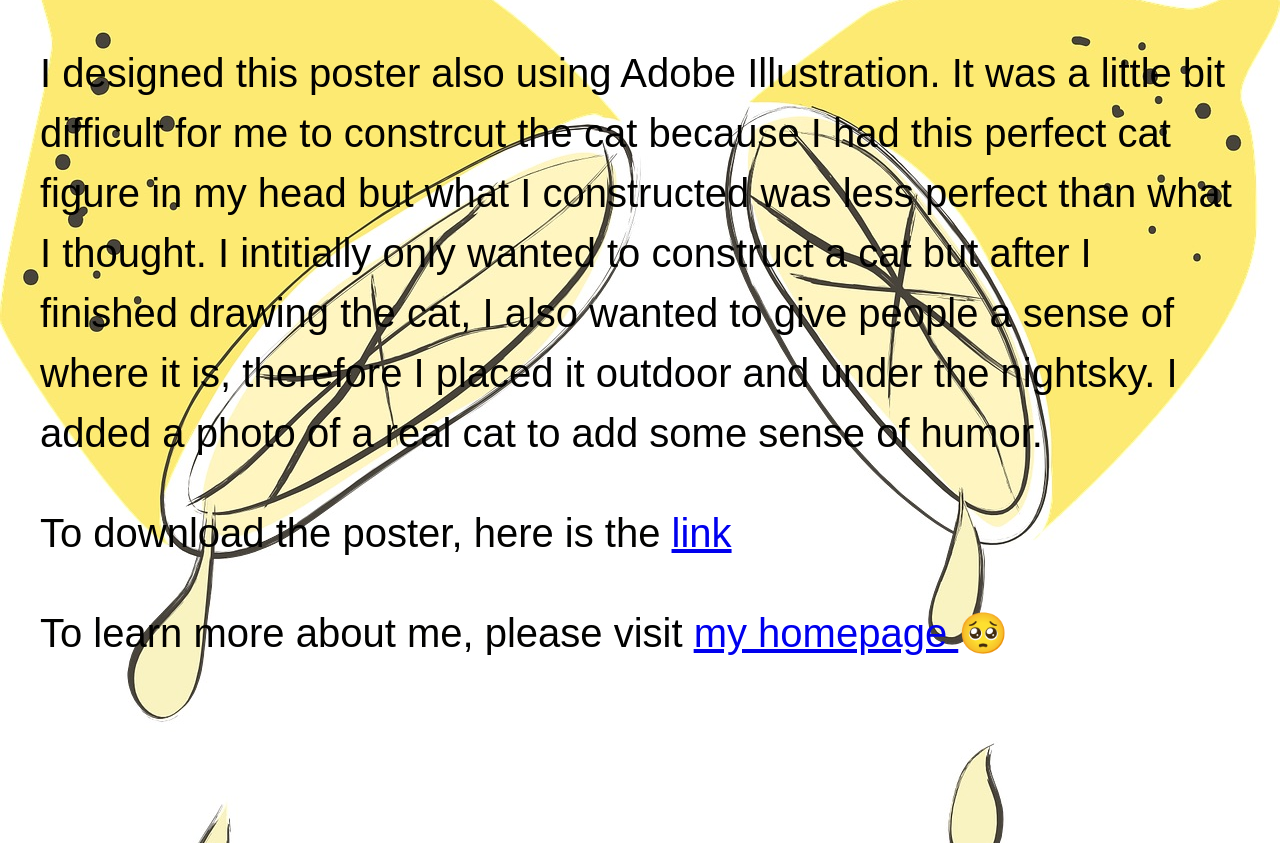
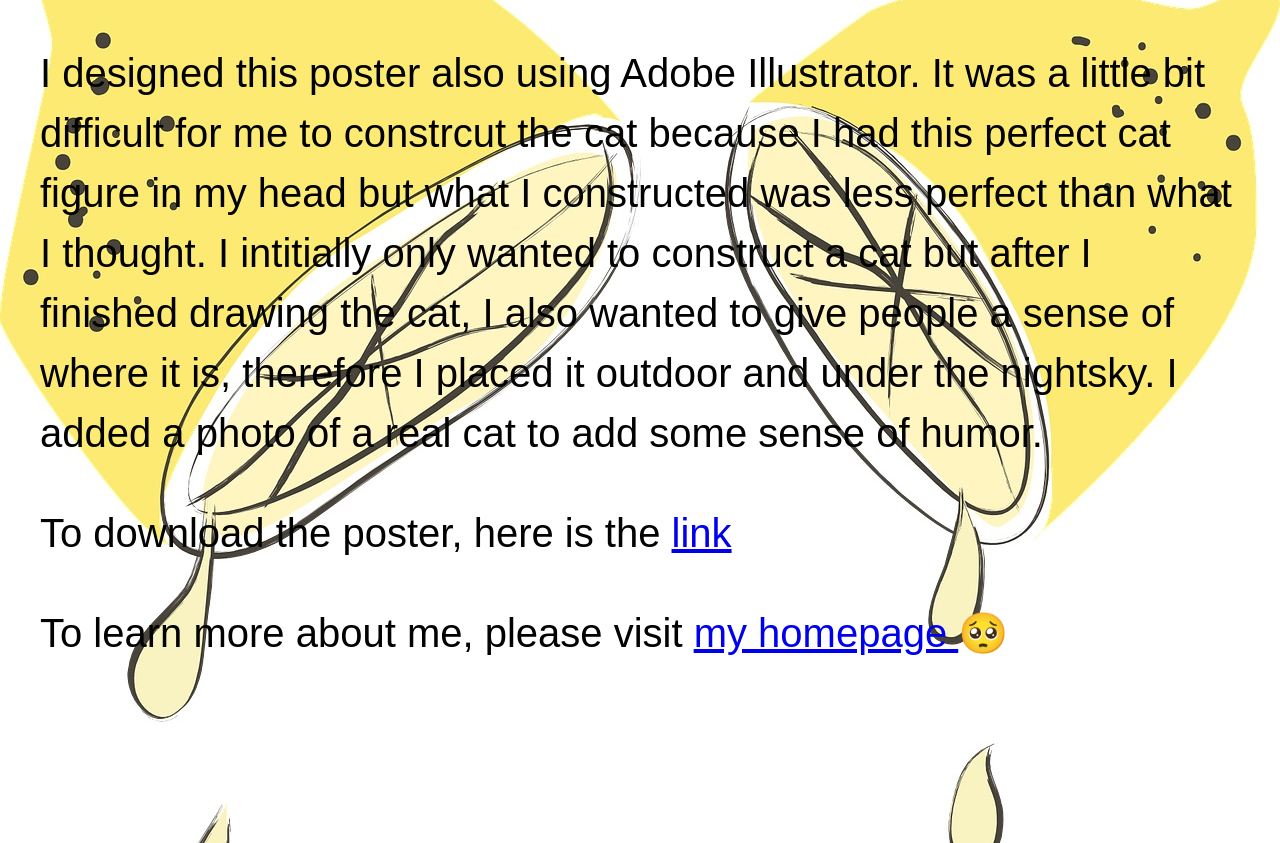
Before and after one commit to Lemonade112/jdtoolkit-homepage, a plain HTML site: page subpage3.html in a window 1280 px wide. Shown: the part 1041-1884 px from the top of the page. Drawn offline with Linux system fonts and the light colour scheme.

Commit message:
Update subpage3.html

```diff
--- a/subpage3.html
+++ b/subpage3.html
@@ -15,7 +15,7 @@
 		<img class="logo" src="cat.jpg" width="600" height="800">
 
 
-		<p> I designed this poster also using Adobe Illustration. It was a  little bit difficult for me to constrcut the cat because I had this perfect cat figure in my head but what I constructed was less perfect than what I thought. I intitially only wanted to construct a cat but after I finished drawing the cat, I also wanted to give people a sense of where it is, therefore I placed it outdoor and under the nightsky. I added a photo of a real cat to add some sense of humor. </p>
+		<p> I designed this poster also using Adobe Illustrator. It was a  little bit difficult for me to constrcut the cat because I had this perfect cat figure in my head but what I constructed was less perfect than what I thought. I intitially only wanted to construct a cat but after I finished drawing the cat, I also wanted to give people a sense of where it is, therefore I placed it outdoor and under the nightsky. I added a photo of a real cat to add some sense of humor. </p>
 
 		<p> To download the poster, here is the <a href="cat.pdf">link </a></p>
 
```
